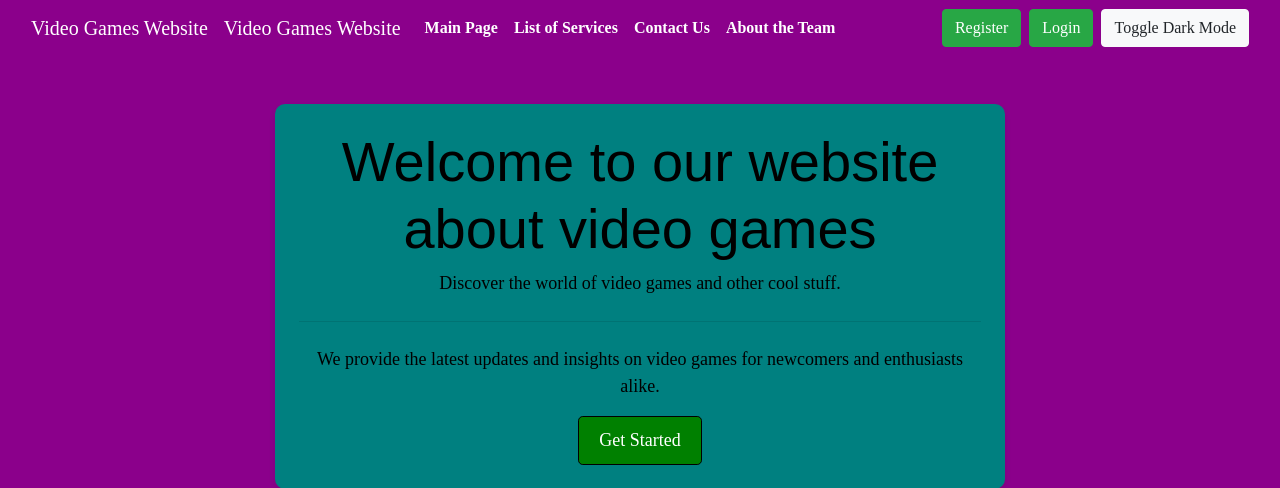
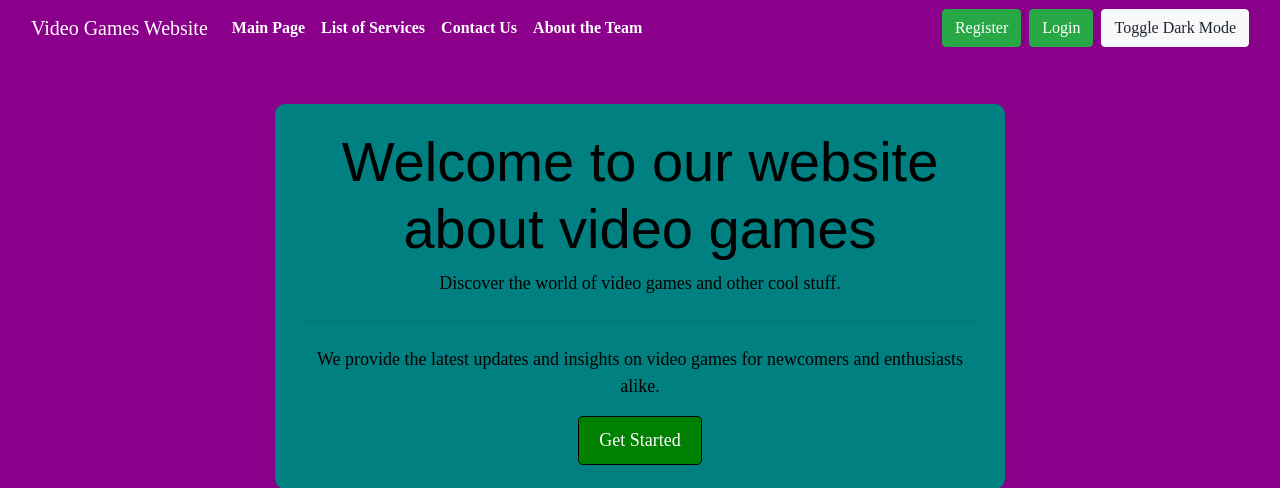
Before and after one commit to Arturs-gailitis/Video-game-website, a PHP site: page / in a window 1280 px wide. Shown: the top 488 px of the page. Run offline with PHP 8.4, Linux system fonts and the light colour scheme.

Commit message:
delete copy

```diff
--- a/index.php
+++ b/index.php
@@ -19,8 +19,6 @@ if (isset($_SESSION['user_id']) && isset($_COOKIE['username'])) {
 
     <nav class="navbar navbar-expand-lg navbar-dark bg-dark">
         <div class="container-fluid">
-
-            <a class="navbar-brand" href="#">Video Games Website</a>
 
             <a class="navbar-brand" href="index.php">Video Games Website</a>
 
```
